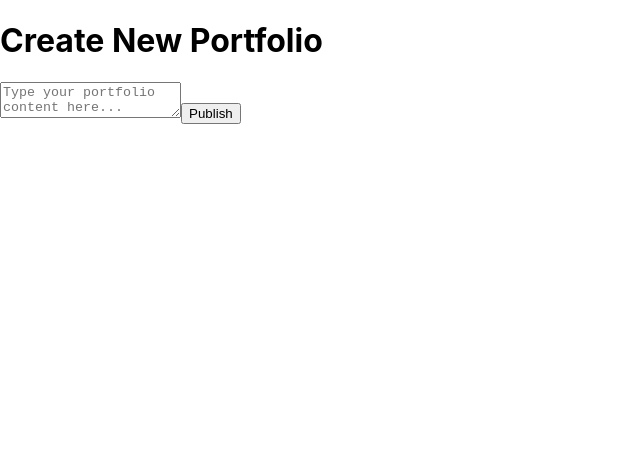
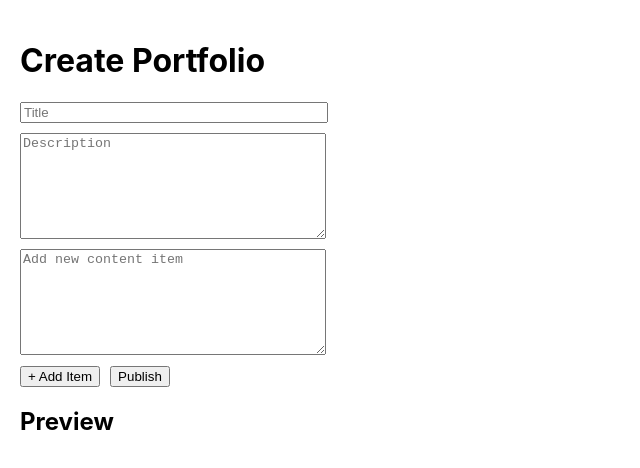
Before and after one commit to xHaileab/EtcardFront, a React (Create React App) app: page /create in a window 1280 px wide. Shown: the top 468 px of the page, without its empty margins (0-640 px from the left). Built offline with nearby package versions, Linux system fonts and the light colour scheme.

Commit message:
Add redirects for Netlify

```diff
--- a/src/App.js
+++ b/src/App.js
@@ -3,7 +3,7 @@ import { BrowserRouter as Router, Route, Routes } from 'react-router-dom';
 import HomePage from './HomePage';
 import CreatePortfolio from './CreatePortfolio';
 import PortfolioDetail from './PortfolioDetail';
-import Login from './Login';  // Import the Login component
+import Login from './Login';
 
 function App() {
     return (
--- a/src/CreatePortfolio.js
+++ b/src/CreatePortfolio.js
@@ -1,28 +1,71 @@
 import React, { useState } from 'react';
 import axios from 'axios';
-import { useNavigate } from 'react-router-dom';  // Replace useHistory with useNavigate
 
 function CreatePortfolio() {
+    const [title, setTitle] = useState('');
+    const [description, setDescription] = useState('');
     const [content, setContent] = useState('');
-  const navigate = useNavigate();  // use useNavigate instead of useHistory
+    const [items, setItems] = useState([]);
 
+    // Function to handle the addition of new content items
+    const handleAddItem = () => {
+        const newItem = { content };
+        setItems([...items, newItem]);
+        setContent(''); // Clear input after adding
+    };
+
+    // Function to publish the portfolio
     const handlePublish = () => {
-    axios.post(`${process.env.REACT_APP_API_URL}/portfolios`, { content })
-      .then(() => {
-        navigate('/');  // use navigate with the path as argument
+        axios.post('http://localhost:5000/portfolios', {
+            title,
+            description,
+            content: JSON.stringify(items)  // Send all items as a single content string
         })
-      .catch(error => console.error('Error creating portfolio:', error));
+        .then(response => {
+            alert('Portfolio published successfully!');
+            setTitle('');
+            setDescription('');
+            setItems([]);
+        })
+        .catch(error => {
+            console.error('Error publishing portfolio:', error);
+            alert('Failed to publish portfolio.');
+        });
     };
 
     return (
-    <div>
-      <h1>Create New Portfolio</h1>
+        <div style={{ padding: '20px' }}>
+            <h1>Create Portfolio</h1>
+            <input
+                type="text"
+                value={title}
+                onChange={e => setTitle(e.target.value)}
+                placeholder="Title"
+                style={{ display: 'block', margin: '10px 0', width: '300px' }}
+            />
+            <textarea
+                value={description}
+                onChange={e => setDescription(e.target.value)}
+                placeholder="Description"
+                style={{ display: 'block', margin: '10px 0', width: '300px', height: '100px' }}
+            />
             <textarea
                 value={content}
-        onChange={(e) => setContent(e.target.value)}
-        placeholder="Type your portfolio content here..."
+                onChange={e => setContent(e.target.value)}
+                placeholder="Add new content item"
+                style={{ display: 'block', margin: '10px 0', width: '300px', height: '100px' }}
             />
+            <button onClick={handleAddItem} style={{ marginRight: '10px' }}>+ Add Item</button>
             <button onClick={handlePublish}>Publish</button>
+
+            <div style={{ marginTop: '20px' }}>
+                <h2>Preview</h2>
+                {items.map((item, index) => (
+                    <div key={index} style={{ margin: '10px 0', border: '1px solid #ccc', padding: '10px' }}>
+                        {item.content}
+                    </div>
+                ))}
+            </div>
         </div>
     );
 }
```
Also changed, not shown: 1 other file (tests, documents, lock files or other folders). Lines whose indentation alone changed are shown as unchanged.
